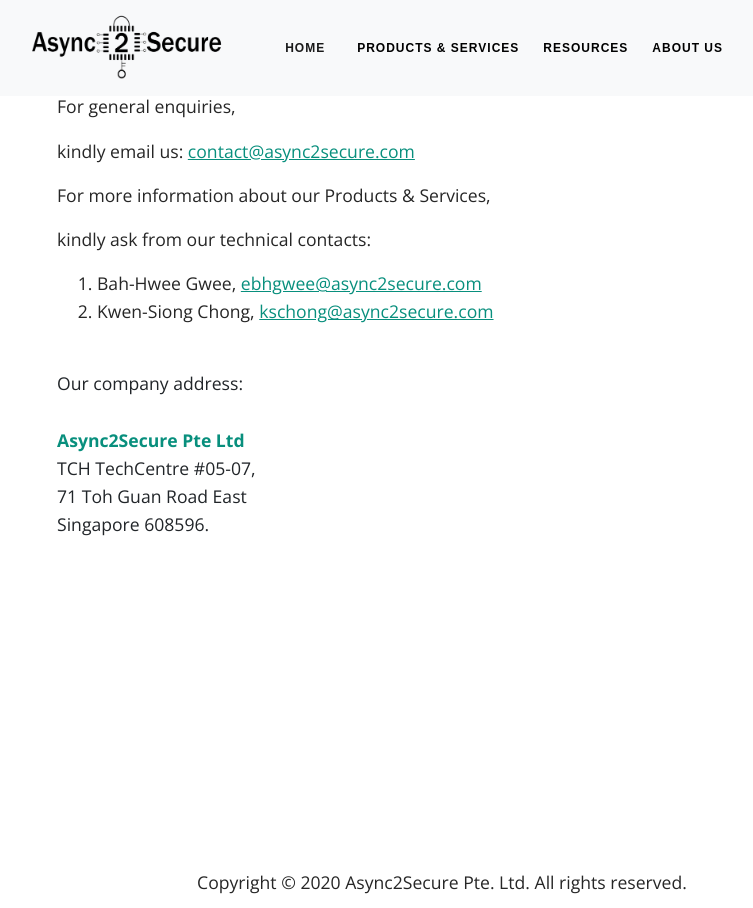
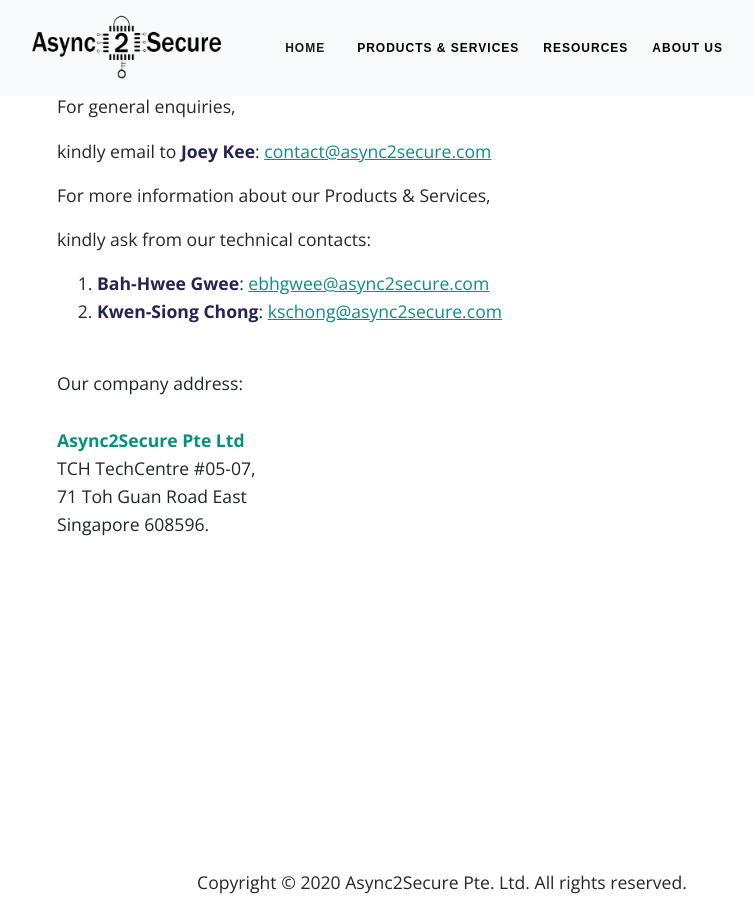
Before and after one commit to async2secure/async2secure.github.io, a Jekyll site: the page built from _pages/about/contact.md, in a window 1280 px wide. Shown: the whole page, without its empty margins (198-951 px from the left). Built offline with Jekyll 4.4.1, drawn with Linux system fonts in a browser that asks for light colours; some web fonts are replaced.

Commit message:
change contact

```diff
--- a/_pages/about/contact.md
+++ b/_pages/about/contact.md
@@ -14,14 +14,14 @@ permalink: /about/contact
 
 For general enquiries,
 
-kindly email us: <u>contact@async2secure.com</u>
+kindly email to <strong class="c1">Joey Kee</strong>: <u>contact@async2secure.com</u>
 
 For more information about our Products & Services,
 
 kindly ask from our technical contacts:
 
-1. Bah-Hwee Gwee, <u>ebhgwee@async2secure.com</u>
-2. Kwen-Siong Chong, <u>kschong@async2secure.com</u>
+1. <strong class="c1">Bah-Hwee Gwee</strong>: <u>ebhgwee@async2secure.com</u>
+2. <strong class="c1">Kwen-Siong Chong</strong>: <u>kschong@async2secure.com</u>
 
 <pre>
 Our company address:
--- a/_sass/_layout.scss
+++ b/_sass/_layout.scss
@@ -318,6 +318,10 @@ strong {
   color: rgb(8, 143, 125);
 }
 
+strong.c1 {
+  color: rgb(35, 36, 80);
+}
+
 pre {
   font-family: $font-style;
   font-size: 1em;
```
